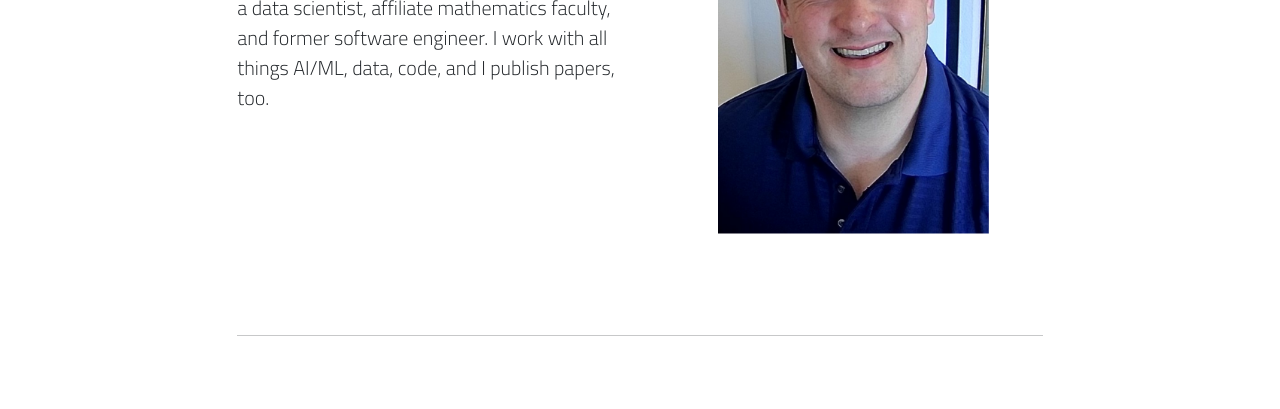
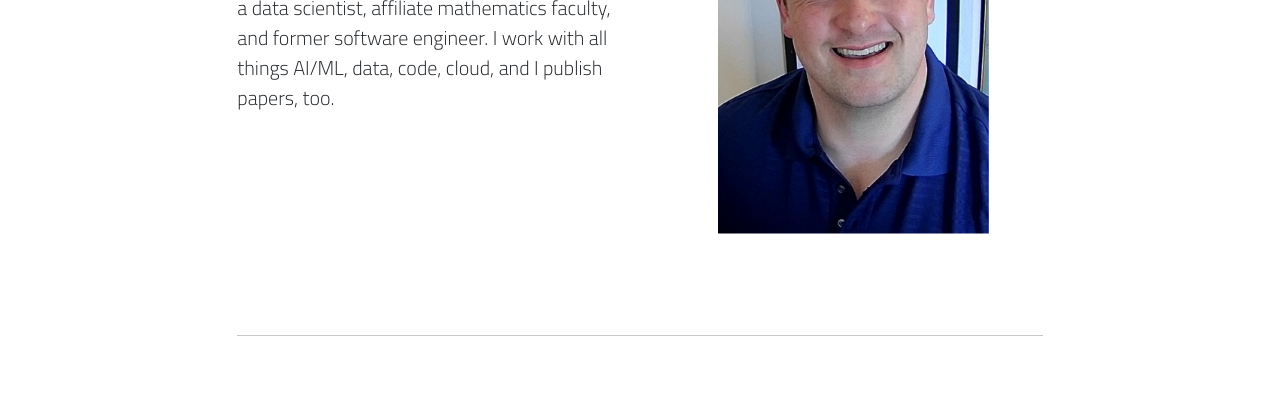
Before and after one commit to steveschluchter/steveschluchter.github.io, a plain HTML site: page index.html in a window 1280 px wide. Shown: the part 340-749 px from the top of the page. Drawn offline with nearby package versions, Linux system fonts and the light colour scheme; a script that the page names is missing.

Commit message:
added cloud

```diff
--- a/index.html
+++ b/index.html
@@ -283,7 +283,7 @@
     </div>
     <div class="col-lg-6">
       <h1 class="display-5 fw-bold text-body-emphasis lh-1 mb-3">Hi, I'm Steve:</h1>
-      <p class="lead">a data scientist, affiliate mathematics faculty, and former software engineer.  I work with all things AI/ML, data, code, and I publish papers, too.</p>
+      <p class="lead">a data scientist, affiliate mathematics faculty, and former software engineer.  I work with all things AI/ML, data, code, cloud, and I publish papers, too.</p>
   </div>
 </div>
 
```
